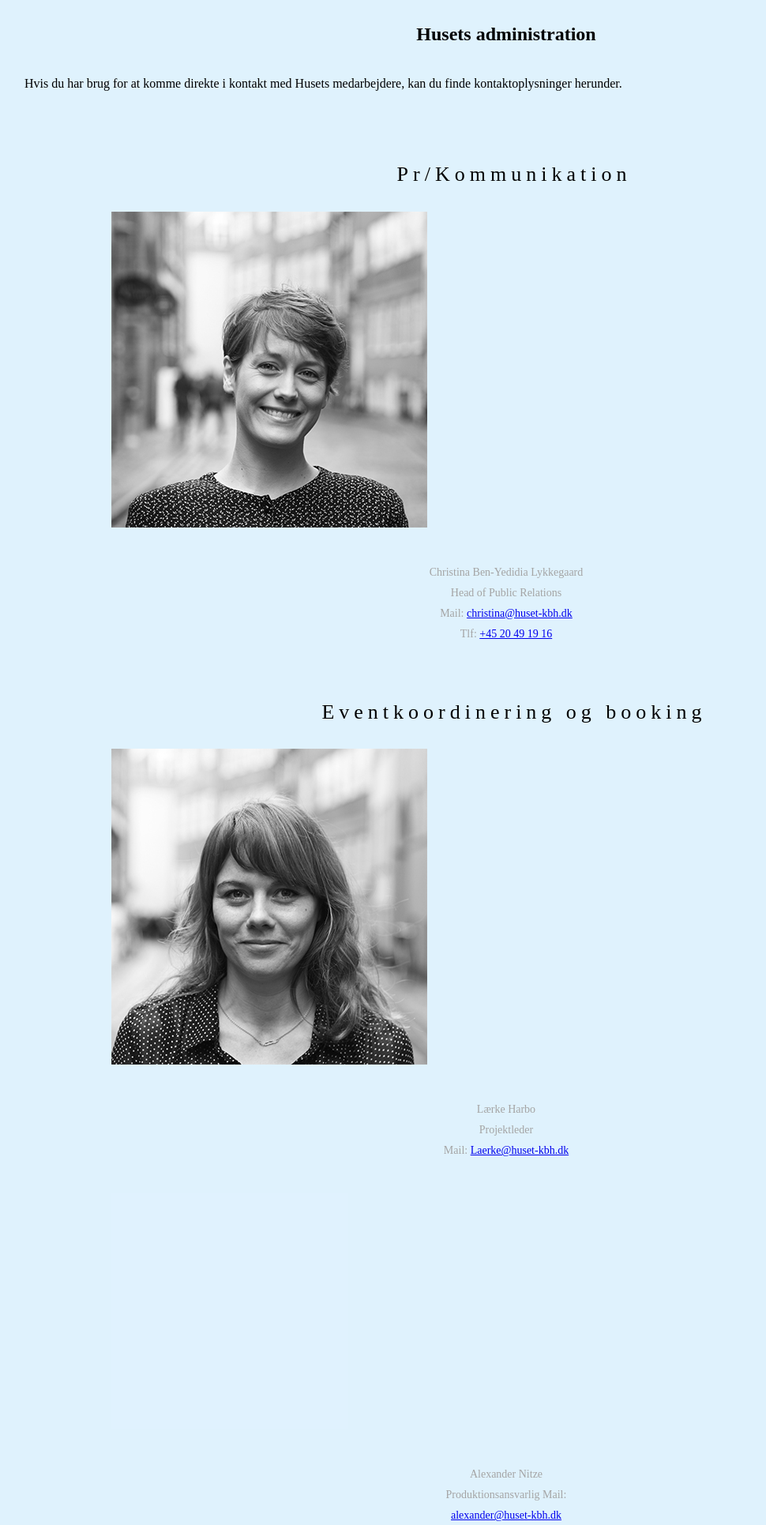
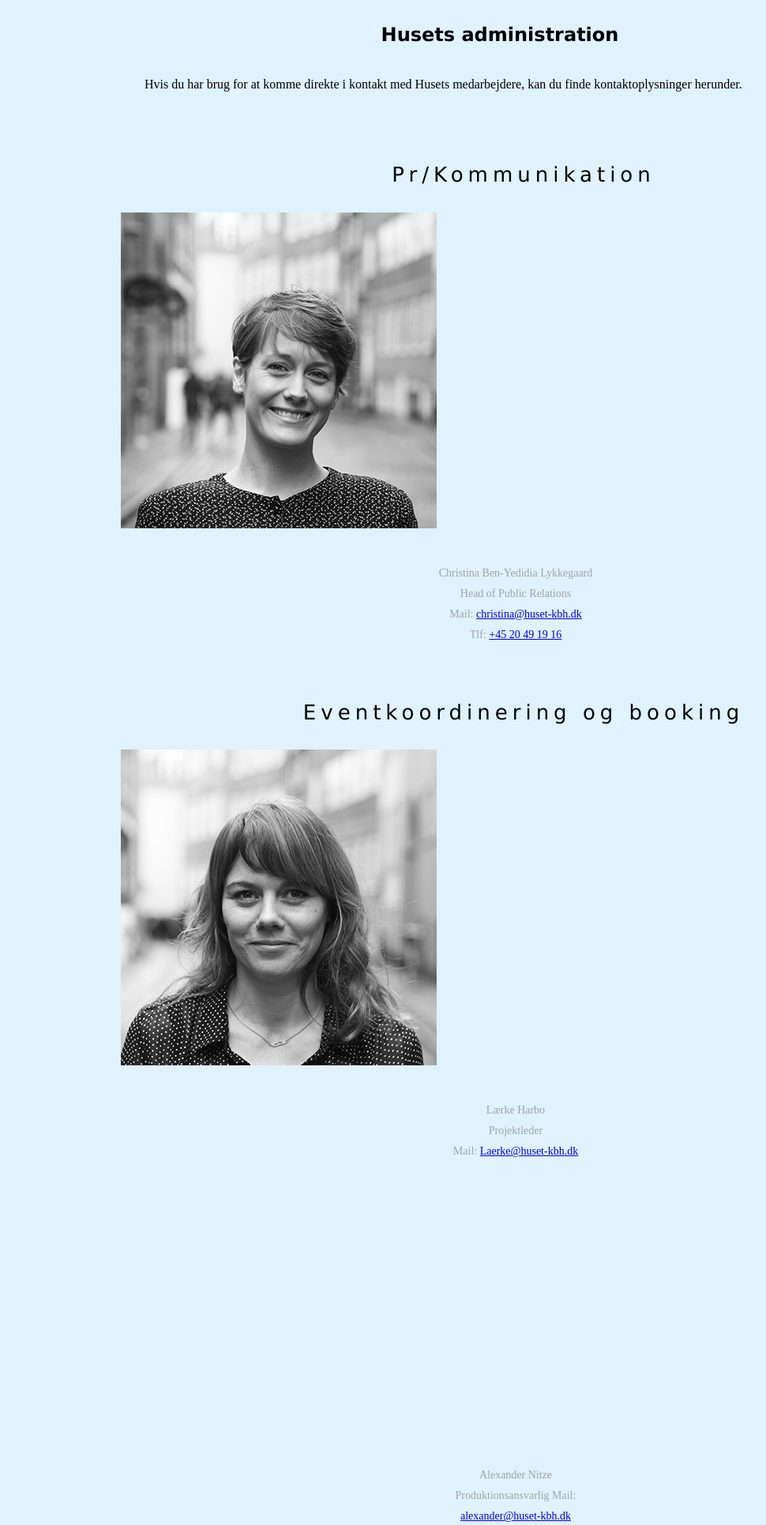
Before and after one commit to sara175k/HusetKBH_projekt, a PHP site: page /administration.html in a window 1280 px wide. Shown: the top 1931 px of the page at 79% size, without its empty margins (7-977 px from the left). Run offline with PHP 8.4, Linux system fonts and the light colour scheme.

Commit message:
css er stadig rodet fordi nogle andre ting derinde linker til alle sider og ikke kun index(eventlisterne). det bliver rettet

```diff
--- a/index.html
+++ b/index.html
@@ -18,6 +18,7 @@
         <img src="mobile_landscape.png" alt=splash>
 
     </header>
+
     <main>
         <section class="container-data">
             <div class="container" data-container>
--- a/style.css
+++ b/style.css
@@ -1,9 +1,8 @@
 /* BASIC */
 
 body {
-    width: 100%;
-    height: 100%;
-    background-color: rgb(223 242 253)
+    background-color: rgb(223, 242, 253);
+
 }
 
 img {
@@ -18,8 +17,8 @@ a.link {
 
 /*PICTURE*/
 
-#picture{
- border-radius: 50%;
+#picture {
+    border-radius: 50%;
     padding: 200px;
 }
 
@@ -28,7 +27,7 @@ a.link {
 
 
 /*admin*/
-#admin{
+#admin {
     position: relative;
     width: 1000px;
     margin: 0 auto;
@@ -36,8 +35,8 @@ a.link {
 }
 
 
-#admin h2{
-        text-align: center;
+#admin h2 {
+    text-align: center;
     margin-top: 50px;
     font-size: 26px;
     color: black;
@@ -45,9 +44,10 @@ a.link {
     letter-spacing: 6px;
     width: 100%;
     position: relative;
-        font-weight: 400;}
+    font-weight: 400;
+}
 
-#admin p{
+#admin p {
     text-align: center;
     font-size: 14px;
     width: 250px;
@@ -60,14 +60,7 @@ a.link {
 
 }
 
-#admin .1{
-    margin-top: 40px;
-    width: 300px;
-    float: left;
-    margin-bottom: 70px;
-    height: 350px;
-}
-#admin .4, .7, .10, .13, .16{
+#admin .1 {
     margin-top: 40px;
     width: 300px;
     float: left;
@@ -75,8 +68,24 @@ a.link {
     height: 350px;
 }
 
-#admin .2, .5, .8, .11, .14{
-     margin-top: 40px;
+#admin .4,
+.7,
+.10,
+.13,
+.16 {
+    margin-top: 40px;
+    width: 300px;
+    float: left;
+    margin-bottom: 70px;
+    height: 350px;
+}
+
+#admin .2,
+.5,
+.8,
+.11,
+.14 {
+    margin-top: 40px;
     width: 300px;
     float: left;
     margin-bottom: 70px;
@@ -84,8 +93,9 @@ a.link {
 }
 
 
-#admin .3 .6 .9 .12, .15{
-      margin-top: 40px;
+#admin .3 .6 .9 .12,
+.15 {
+    margin-top: 40px;
     width: 300px;
     float: left;
     margin-bottom: 70px;
@@ -212,11 +222,12 @@ a.link {
 
 /*-------------------------------------------------------------------*/
 
-.dropdown_events{
+.dropdown_events {
     float: left;
     overflow: hidden;
 }
-.dropdown_events .dropbtn_events{
+
+.dropdown_events .dropbtn_events {
     font-size: 16px;
     border: none;
     outline: none;
@@ -227,11 +238,13 @@ a.link {
     margin: 0;
 }
 
-.navbar a:hover, .dropdown_events:hover, dropbtn_events{
+.navbar a:hover,
+.dropdown_events:hover,
+dropbtn_events {
     background-color: red;
 }
 
-.dropdown-content-events{
+.dropdown-content-events {
     display: none;
     position: absolute;
     background-color: #f9f9f9;
@@ -239,7 +252,8 @@ a.link {
     box-shadow: 0px 8px 16px 0px rgba(0, 0, 0, 0.2);
     z-index: 1;
 }
-.dropdown-content-events a{
+
+.dropdown-content-events a {
     float: none;
     color: black;
     padding: 12px 16px;
@@ -247,12 +261,15 @@ a.link {
     display: block;
     text-align: left;
 }
-.dropdown-content-events a:hover{
+
+.dropdown-content-events a:hover {
     background-color: #ddd;
 }
-.dropdown_events:hover .dropdown-content-events{
+
+.dropdown_events:hover .dropdown-content-events {
     display: block;
 }
+
 /******************************/
 .dropdown3 {
     float: left;
@@ -353,6 +370,7 @@ a.link {
 
 /* GRID - virker ikke */
 
+/*
 .container-data {
     display: grid;
 }
@@ -360,6 +378,7 @@ a.link {
 .container {
     grid-template-columns: repeat(3, 2fr);
 }
+*/
 
 /*************************************************/
 a.evoo_link {
@@ -379,9 +398,8 @@ h2,
 h3,
 h4 {
     padding: 10px;
-
     text-align: center;
-
+    font-family: verdana, sans-serif
 }
 
 ul.balsalen {
@@ -391,9 +409,11 @@ ul.balsalen {
 
 /*--------------------------------------------------*/
 
+/*
     {
     box-sizing: border-box;
 }
+???*/
 
 
 
@@ -407,9 +427,8 @@ ul.balsalen {
 
 
 .container {
-    padding: 10px 40px;
     position: relative;
-    width: 50%;
+    width: 100%;
 }
 
 
@@ -445,6 +464,7 @@ ul.balsalen {
 }
 
 
+/* der nok problemer med den..
 @media screen and (max-width: 600px) {
     .timeline::after {
         left: 31px;
@@ -458,32 +478,52 @@ ul.balsalen {
 
 }
 
+*/
 
 
 
 
-/* alexander's css for index
+/*
+ alexander's css for index
 
+*/
 
 @media screen and (max-width:768px) {
     .postListview {
         display: flex;
         flex-wrap: wrap;
-        flex-direction: column;
-        margin-top: 5%;
+        background-color: white;
+        padding: 1em;
+        border: 3px solid rgb(36, 25, 93);
+        border-radius: 1em;
+        margin-bottom: 3em;
+    }
 
-    }
     .box {
-        margin-left: 2%;
-        margin-right: 2%;
-        padding-left: 2%;
-        padding-right: 2%;
         flex-grow: 1;
-        flex-basis: 300px;
-        background-color: rgba(153, 153, 153, 0.5);
+        flex-basis: 768px;
     }
 }
 
-@media screen and (min-width:860px) {}
+@media screen and (min-width:768px) {
+    body {
+        margin-left: 10em;
+        margin-right: 10em;
+    }
 
-*/
+    .postListview {
+        display: flex;
+        flex-wrap: nowrap;
+        background-color: white;
+        padding: 1em;
+        border: 3px solid rgb(36, 25, 93);
+        border-radius: 1em;
+        margin-bottom: 2em;
+    }
+
+    .box {
+        flex-grow: 1;
+        flex-basis: 600px;
+        margin-bottom: 1em;
+        padding: 3em;
+    }
```
